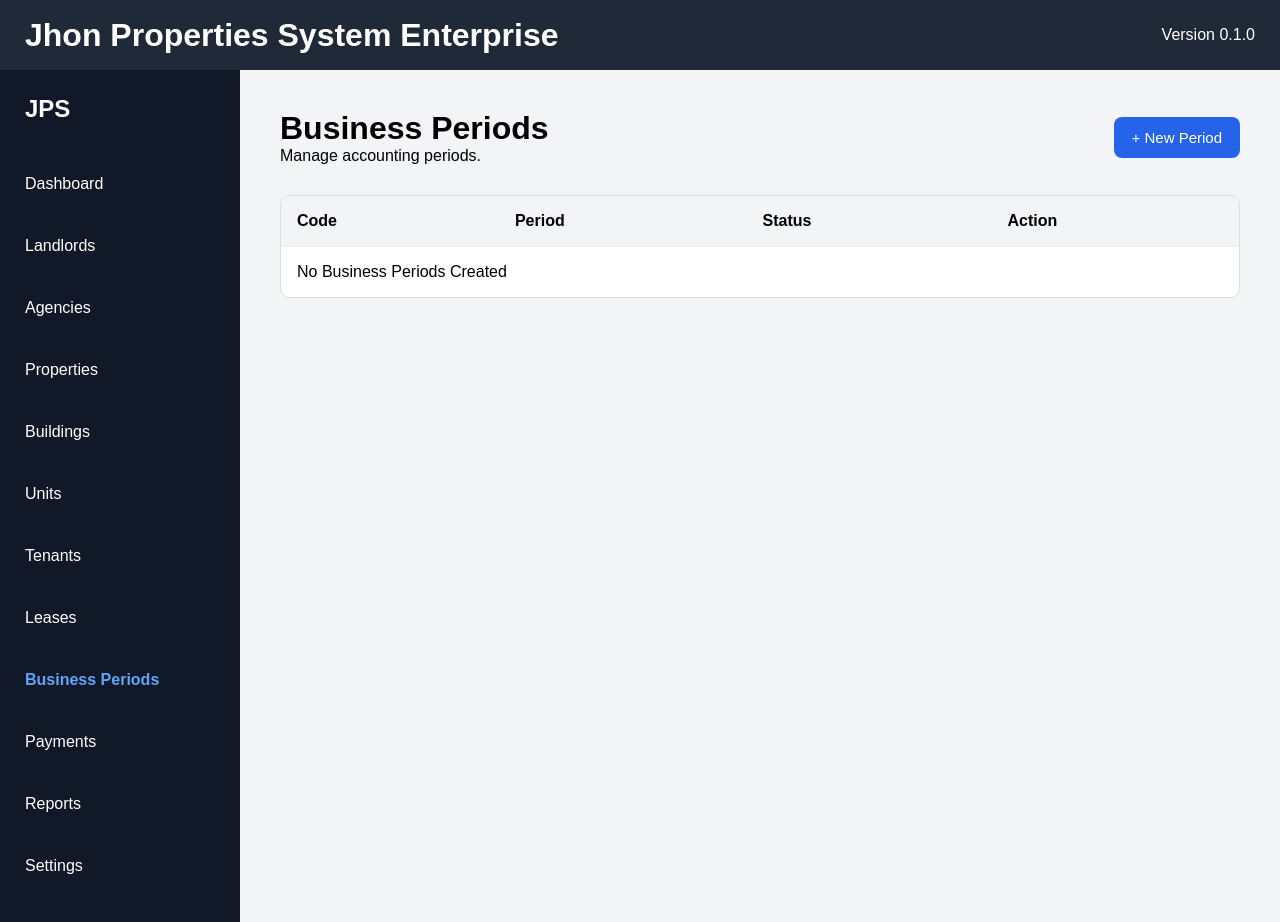
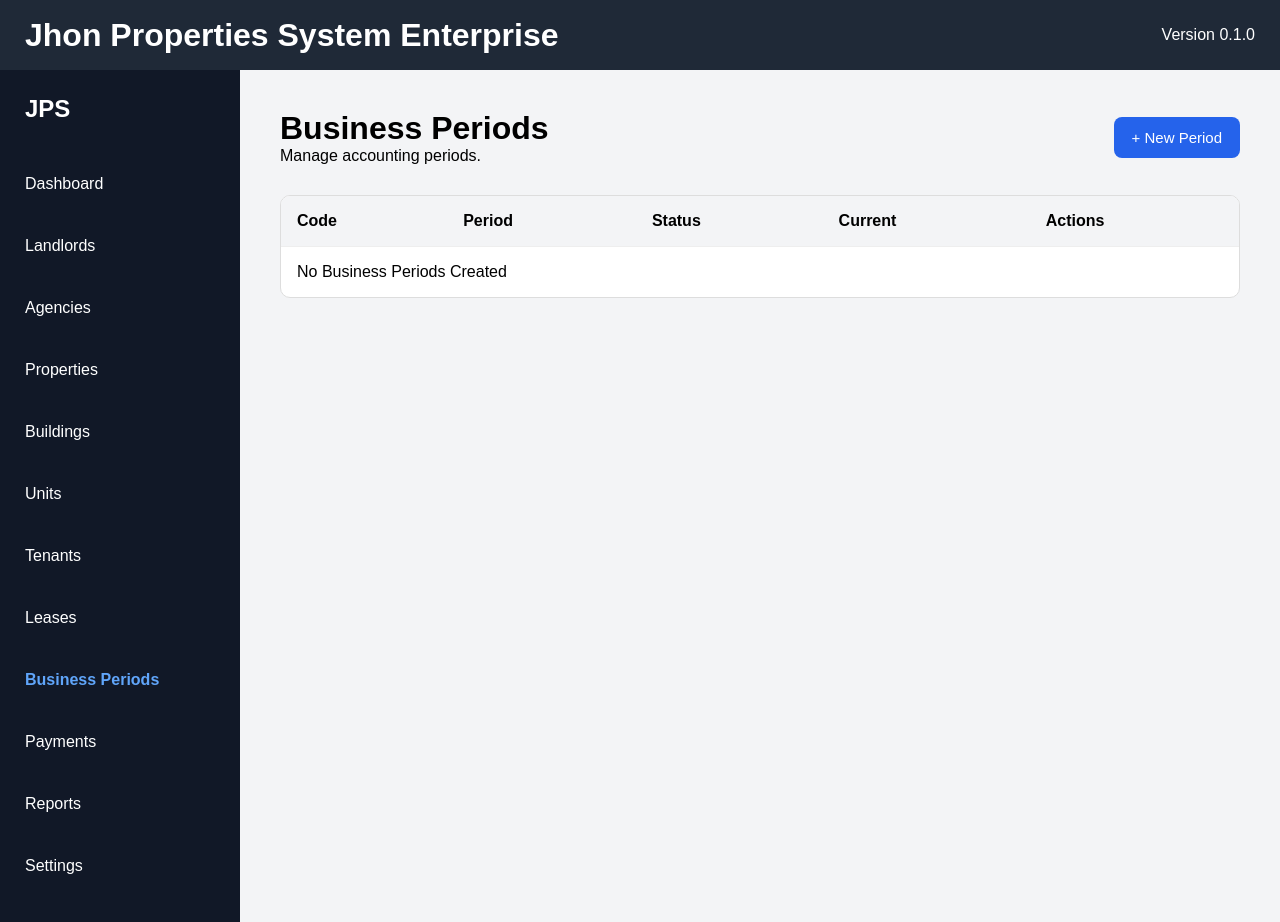
Before and after one commit to JHON261998/jhon-properties-system-enterprise, a React (Vite) app: page /business-periods in a window 1280 px wide. Built offline with nearby package versions, Linux system fonts and the light colour scheme.

Commit message:
Release 1.3.1 - Live Occupancy Dashboard

```diff
--- a/src/components/BusinessPeriodTable.jsx
+++ b/src/components/BusinessPeriodTable.jsx
@@ -2,32 +2,31 @@ function BusinessPeriodTable({
   periods,
   onOpen,
   onClose,
+  onSetCurrent,
 }) {
   return (
     <div className="table-container">
       <table className="jps-table">
-
         <thead>
           <tr>
             <th>Code</th>
             <th>Period</th>
             <th>Status</th>
-            <th>Action</th>
+            <th>Current</th>
+            <th>Actions</th>
           </tr>
         </thead>
 
         <tbody>
-
           {periods.length === 0 ? (
             <tr>
-              <td colSpan="4">
+              <td colSpan={5}>
                 No Business Periods Created
               </td>
             </tr>
           ) : (
-            periods.map(period => (
+            periods.map((period) => (
               <tr key={period.id}>
-
                 <td>{period.code}</td>
 
                 <td>
@@ -37,33 +36,36 @@ function BusinessPeriodTable({
                 <td>{period.status}</td>
 
                 <td>
+                  {period.current ? "✅ Current" : ""}
+                </td>
+
+                <td>
+                  <button
+                    onClick={() => onSetCurrent(period.id)}
+                  >
+                    Make Current
+                  </button>
+
+                  {" "}
 
                   {period.status === "Open" ? (
-
                     <button
                       onClick={() => onClose(period.id)}
                     >
                       Close
                     </button>
-
                   ) : (
-
                     <button
                       onClick={() => onOpen(period.id)}
                     >
                       Open
                     </button>
-
                   )}
-
                 </td>
-
               </tr>
             ))
           )}
-
         </tbody>
-
       </table>
     </div>
   );
--- a/src/features/businessPeriods/periodStore.js
+++ b/src/features/businessPeriods/periodStore.js
@@ -40,3 +40,20 @@ export function openPeriod(id) {
 
   savePeriods(updated);
 }
+
+export function setCurrentPeriod(id) {
+  const periods = loadPeriods();
+
+  const updated = periods.map(period => ({
+    ...period,
+    current: period.id === id,
+  }));
+
+  savePeriods(updated);
+}
+
+export function getCurrentPeriod() {
+  const periods = loadPeriods();
+
+  return periods.find(period => period.current);
+}
--- a/src/pages/BusinessPeriods.jsx
+++ b/src/pages/BusinessPeriods.jsx
@@ -9,6 +9,7 @@ import {
   createPeriod,
   closePeriod,
   openPeriod,
+  setCurrentPeriod,
 } from "../features/businessPeriods/periodStore";
 
 function BusinessPeriods() {
@@ -37,6 +38,11 @@ function BusinessPeriods() {
     setPeriods(loadPeriods());
   }
 
+  function handleSetCurrent(id) {
+    setCurrentPeriod(id);
+    setPeriods(loadPeriods());
+  }
+
   return (
     <>
       <div className="page-header">
@@ -57,6 +63,7 @@ function BusinessPeriods() {
         periods={periods}
         onOpen={handleOpen}
         onClose={handleClose}
+        onSetCurrent={handleSetCurrent}
       />
 
       <BusinessPeriodModal
```
